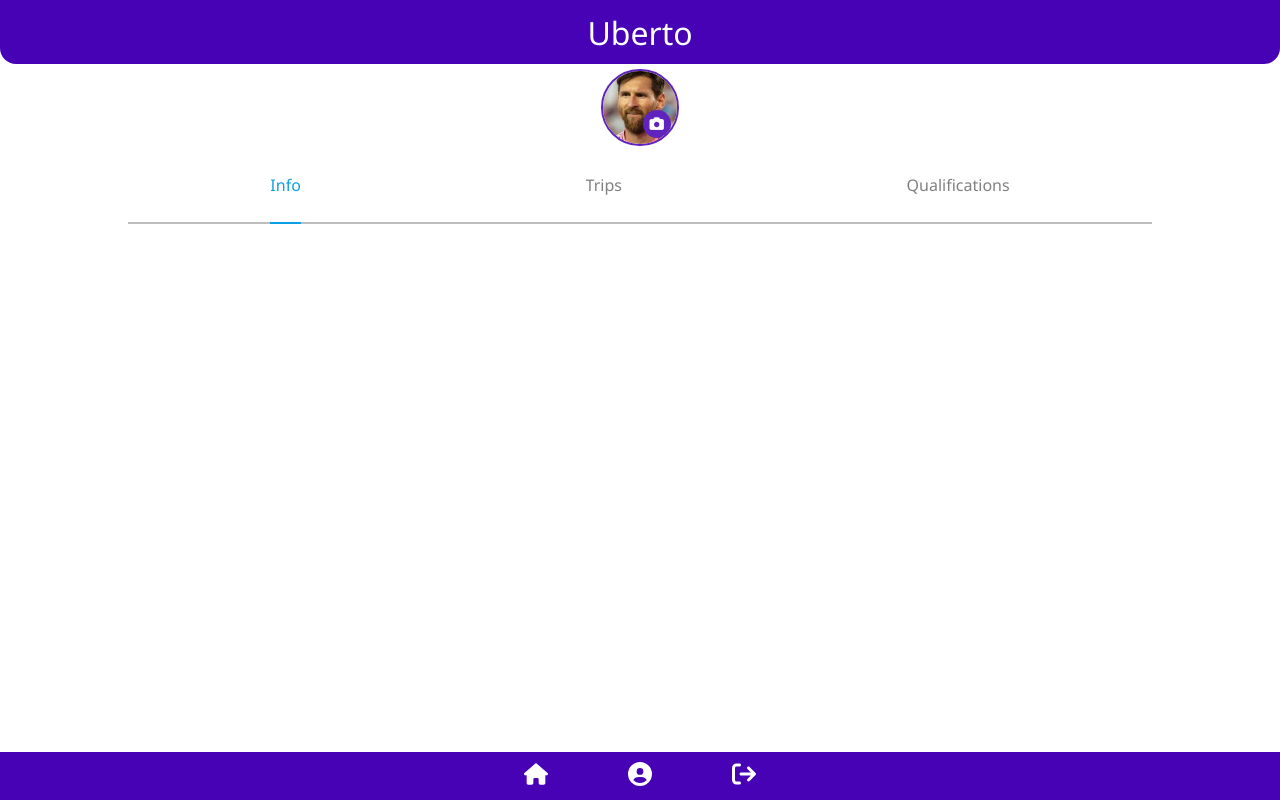
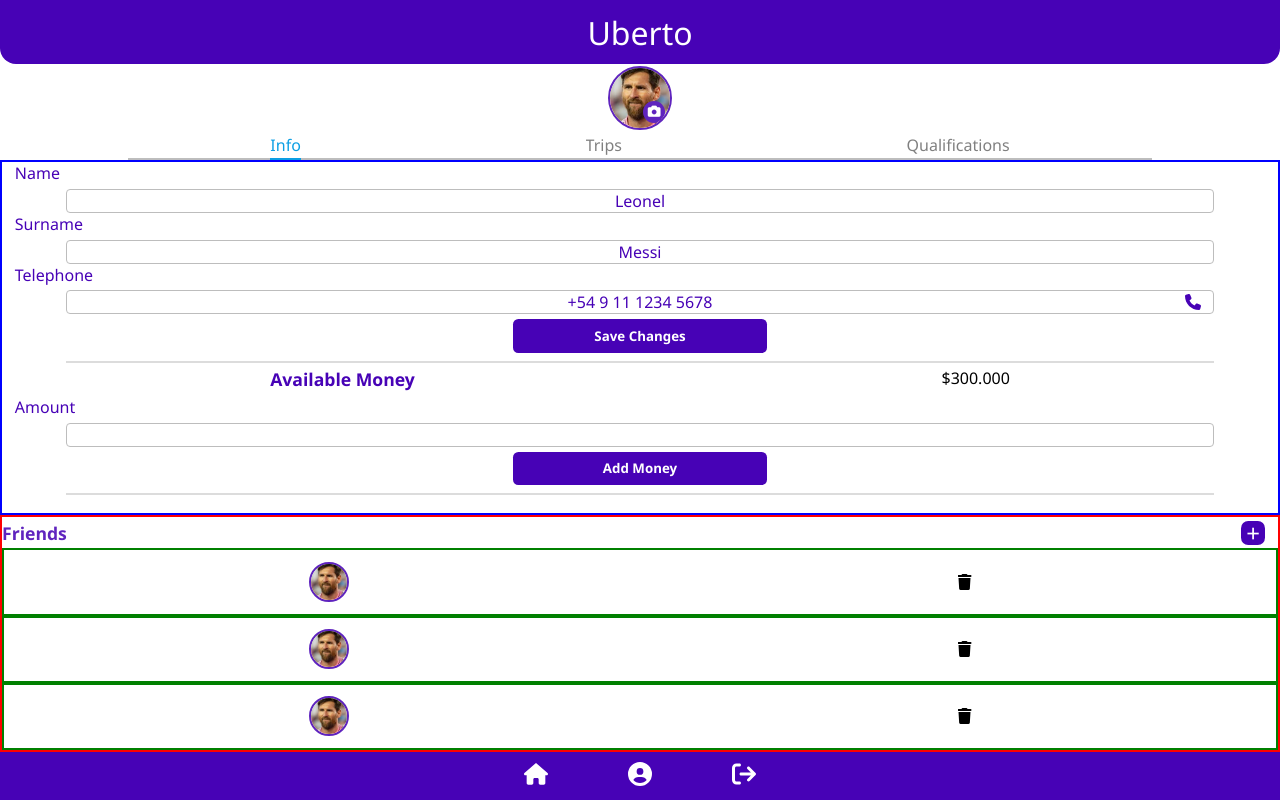
Before and after one commit to Adrianibarra97/uberto-app-frontend, a React (Vite) app: page /profile-passenger/info in a window 1280 px wide. Built offline with nearby package versions, Linux system fonts and the light colour scheme.

Commit message:
fixing profile info page

```diff
--- /dev/null
+++ b/src/components/form-user-info/FormUserInfo.css
@@ -0,0 +1,161 @@
+.profile-container-items {
+  display: flex;
+  flex-direction: column;
+  width: 100%;
+  height: 74vh;
+}
+
+.form-info-container {
+  display: flex;
+  flex-direction: column;
+  width: 100%;
+  height: 60%;
+  border: 2px solid blue;
+}
+
+.form--info-item {
+  display: flex;
+  flex-direction: column;
+  align-items: center;
+  height: auto;
+  width: 100%;
+  color: #4702b6;
+  gap: 0.3em;
+}
+
+.form--info-item label {
+  width: 100%;
+  padding-left: 0.8em;
+}
+
+.form--info-item input {
+  width: 90%;
+  height: 1.5em;
+  border-radius: 0.25em;
+  border: 1px solid #bdbdbd;
+  color: #4702b6;
+  font-size: 1em;
+  text-align: center;
+  outline: none;
+}
+
+.icon-input-container {
+  position: relative;
+  width: 90%;
+}
+
+.icon-input-container input {
+  width: 100%;
+  height: 1.5em;
+}
+
+.icono-input {
+  position: absolute;
+  right: 0.8em;
+  top: 50%;
+  transform: translateY(-50%);
+  color: #4702b6;
+  font-size: 1em;
+  pointer-events: none;
+}
+
+.profile-button-container {
+  display: flex;
+  flex-direction: column;
+  height: auto;
+  width: 100%;
+  align-items: center;
+  justify-content: center;
+  padding-top: 0.3em;
+}
+
+.profile-button {
+  width: 19em;
+  height: 2.5em;
+  border-radius: 0.4em;
+  border: none;
+  background-color: #4702b6;
+  color: #ffffff;
+  font-weight: bolder;
+}
+
+.profile-section-divider {
+  width: 90%;
+  border: 1px solid  #dcdcdc;
+  margin-top: 0.5em;
+}
+
+.available-money-section {
+  display: flex;
+  flex-direction: column;
+  height: auto;
+  width: 100%;
+}
+
+.avaiable-money-header {
+  display: flex;
+  justify-content: space-around;
+  padding: 0.3em;
+
+}
+.p-money-attribute {
+  font-size: 1.1em;
+  color: #4702b6;
+  font-weight: bolder;
+}
+
+.friends-container{
+  display: flex;
+  flex-direction: column;
+  width: 100%;
+  height: 40%;
+  overflow-y: scroll;
+  border: 2px solid red;
+}
+
+.friends-header {
+  display: flex;
+  height: 2em;
+  justify-content: space-between;
+  align-items: center;
+  padding-right: 0.8em;
+}
+
+.friends-title {
+  font-size: 1.1em;
+  color: #5f24be;
+  font-weight: bold;
+}
+
+.add-button {
+  display: flex;
+  align-items: center;
+  justify-content: center;
+  height: 1em;
+  width: 1em;
+  border-radius: 30%;
+  border: none;
+  background-color: #4702b6;
+  color: #ffffff;
+  font-size: 1.5em;
+}
+
+.friend-item-container {
+  display: flex;
+  height: 4.3em;
+  width: 100%;
+  align-items: center;
+  justify-content: space-around;
+  border: 2px solid green;
+}
+
+.friend-figure-container {
+  display: flex;
+  height: 2.5em;
+  aspect-ratio: 1 / 1;
+  justify-content: center;
+  align-items: center;
+  border-radius: 50%;
+  overflow: hidden;
+  border: 2px solid #5f24be;
+}
--- /dev/null
+++ b/src/components/form-user-info/FormUserInfo.tsx
@@ -0,0 +1,67 @@
+import { FaPhone } from "react-icons/fa6"
+import './FormUserInfo.css'
+
+
+export const FormUserInfo = () => {
+  return (
+    <form className="form-info-container">
+      <div className="form--info-item">
+        <label htmlFor="Name">Name</label>
+        <input
+          type="text"
+          id="Name"
+          name="Name"
+          value="Leonel"
+          required
+        />
+      </div>
+      <div className="form--info-item">
+        <label className= "" htmlFor="Surname">Surname</label>
+        <input
+          type="text"
+          id="Surname"
+          name="Surname"
+          value="Messi"
+          required
+        />
+      </div>
+      <div className="form--info-item">
+        <label htmlFor="Telephone">Telephone</label>
+        <div className="icon-input-container">
+            <input
+            type="tel"
+            id="Telephone"
+            name="Telephone"
+            value="+54 9 11 1234 5678"
+            required
+          />
+          <FaPhone className="icono-input" />
+        </div>
+      </div>
+      <div className="profile-button-container">
+        <button className="profile-button">Save Changes</button>
+        <hr className="profile-section-divider" />
+      </div>
+      <div className="available-money-section">
+        <div className="avaiable-money-header">
+          <p className="p-money-attribute">Available Money</p>
+          <p className="p-money-value">$300.000</p>
+        </div>
+        <div className="form--info-item">
+          <label htmlFor="Amount">Amount</label>
+          <input
+            type="number"
+            id="Amount"
+            name="Amount"
+            min="0"
+            step="1"
+          />
+        </div>
+        <div className="profile-button-container">
+          <button className="profile-button">Add Money</button>
+          <hr className="profile-section-divider" />
+        </div>
+      </div>
+    </form>
+  )
+}
--- a/src/layouts/Profile/ProfileLayout.css
+++ b/src/layouts/Profile/ProfileLayout.css
@@ -1,37 +1,29 @@
-/* ================= HEADER ================= */
-
 .profile-header-container {
   display: flex;
-  height: 20vh;
+  height: 12vh;
   width: 100%;
   flex-direction: column;
   align-items: center;
-  padding-top: 0.3em;
+  padding-top: 0.1em;
 }
-
-/* ================= AVATAR ================= */
 
 .figure-profile-container {
   display: flex;
-  height: 50%;
+  height: auto;
   aspect-ratio: 1 / 1;
   justify-content: center;
   align-items: center;
   border-radius: 50%;
   overflow: hidden;
-  flex-shrink: 0;
   border: 2px solid #5f24be;
 }
 
-/* wrapper clickable */
 .profile-image-wrapper {
+  display: block;
   position: relative;
   width: 100%;
   height: 100%;
-  display: block;
-  cursor: pointer;
 }
-
 
 .profile_card_image {
   width: 100%;
@@ -48,27 +40,21 @@
   align-items: center;
   justify-content: center;
   position: absolute;
-  bottom: 6px;
-  right: 6px;
-  width: 28px;
-  height: 28px;
+  bottom: 5px;
+  right: 5px;
+  width: 22px;
+  height: 22px;
   background: #5f24be;
   color: #ffffff;
   border-radius: 50%;
-  font-size: 0.9em;
-  opacity: 1;
-  transition: background 0.2s ease, transform 0.2s ease;
-}
-
-.profile-image-wrapper:hover .camera-icon {
-  background: #4a1ea0;
-  transform: scale(1.05);
+  font-size: 0.8em;
 }
 
 .profile-nav-container {
-  height: 50%;
+  height: 100%;
   width: 80%;
   box-shadow: inset 0 -2px 0 #bdbdbd;
+
 }
 
 .profile-ul-container {
--- a/src/layouts/Profile/ProfileLayout.tsx
+++ b/src/layouts/Profile/ProfileLayout.tsx
@@ -50,7 +50,6 @@ export const ProfileLayout = () => {
           </ul>
         </nav>
       </div>
-
       <Outlet />
     </div>
   )
--- a/src/pages/profile/profileInfo/ProfileInfoPage.tsx
+++ b/src/pages/profile/profileInfo/ProfileInfoPage.tsx
@@ -1,7 +1,46 @@
-import './ProfileInfoPage.css'
+import { useState } from "react";
+import { FormUserInfo } from "../../../components/form-user-info/FormUserInfo";
+import "./ProfileInfoPage.css";
+import messiImage from "../../../assets/messi.png";
 
 export const ProfileInfoPage = () => {
+  const [friends, setFriends] = useState([
+    { id: 1, img: messiImage },
+    { id: 2, img: messiImage },
+    { id: 3, img: messiImage },
+  ]);
+
+  const addFriend = () => {
+    setFriends([...friends, { id: Date.now(), img: messiImage }]);
+  };
+
+  const removeFriend = (id) => {
+    setFriends(friends.filter((f) => f.id !== id));
+  };
+
   return (
-    <div></div>
-  )
-}
+    <div className="profile-container-items">
+      <FormUserInfo />
+
+      <div className="friends-container">
+        <div className="friends-header">
+          <p className="friends-title">Friends</p>
+          <button className="add-button" onClick={addFriend}>+</button>
+        </div>
+
+        {friends.map(friend => (
+          <div key={friend.id} className="friend-item-container">
+            <figure className="friend-figure-container">
+              <img className="friend-image" src={friend.img} alt="friend" />
+            </figure>
+            <i
+              className="fa-solid fa-trash trash-icon"
+              onClick={() => removeFriend(friend.id)}
+            ></i>
+          </div>
+        ))}
+      </div>
+    </div>
+
+  );
+};
```
Also changed, not shown: 1 other file (tests, documents, lock files or other folders).
